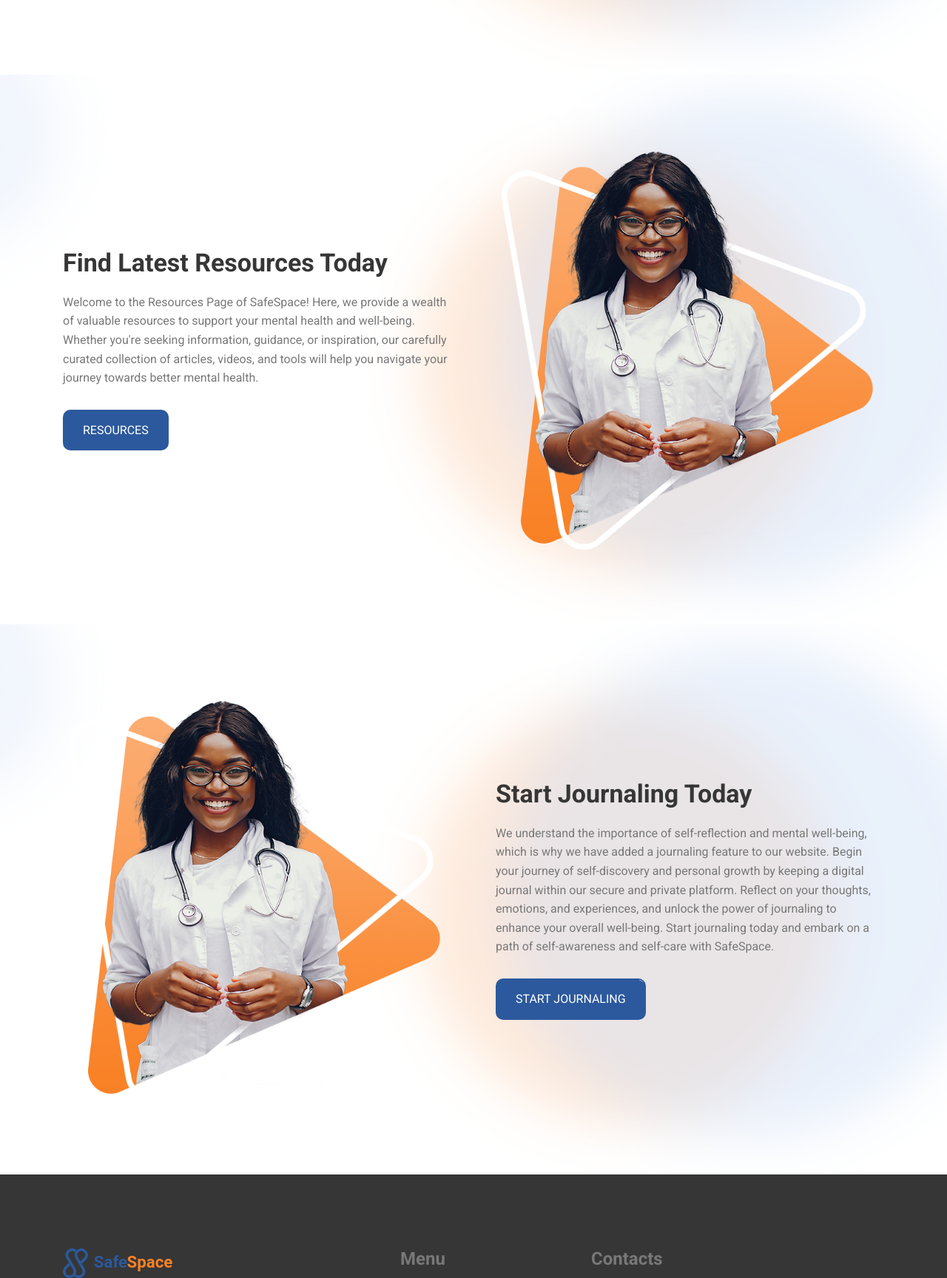
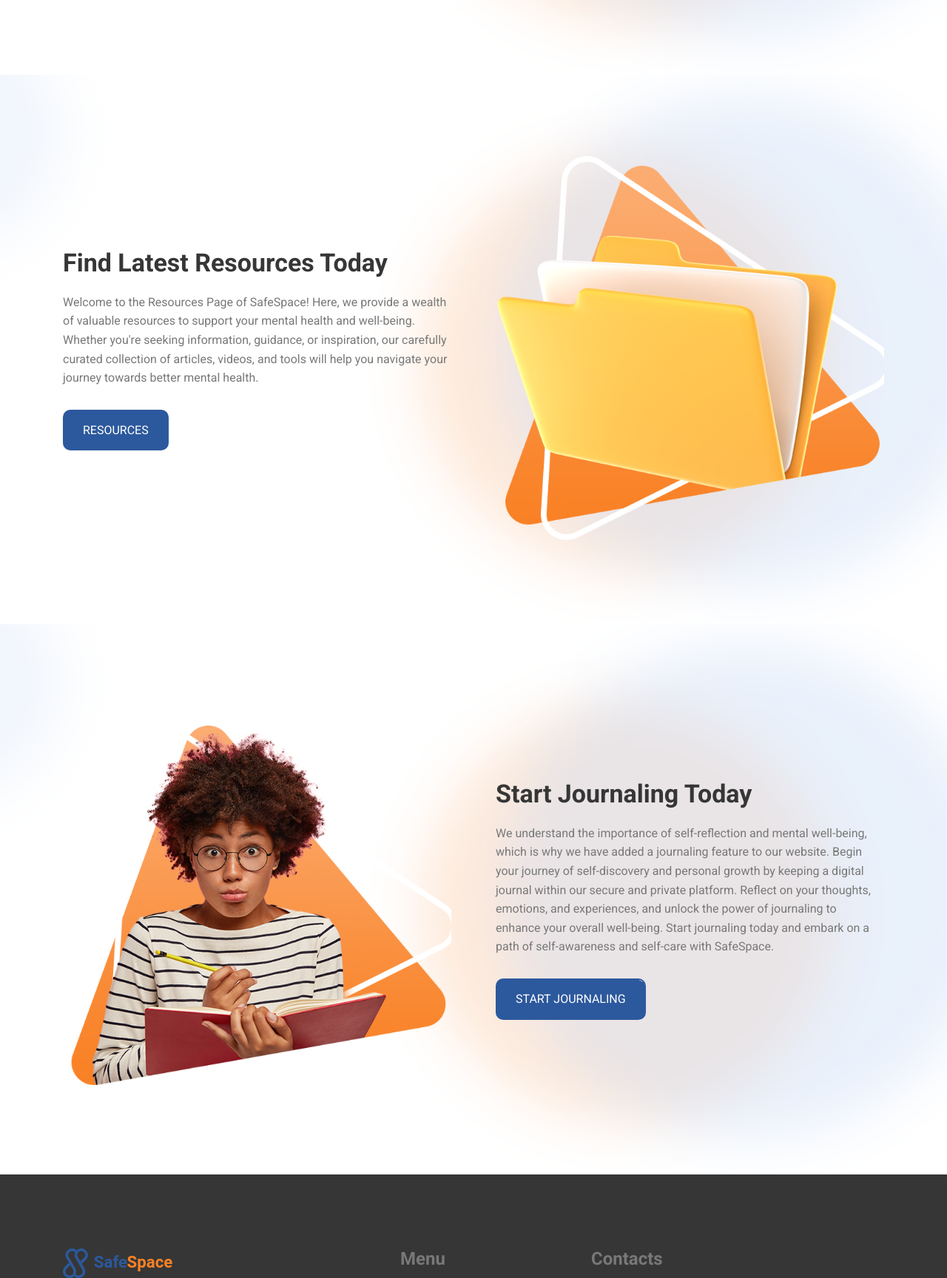
Before and after one commit to emmanuelofor/SafeSpace, a Flask app: page /homepage in a window 1280 px wide. Shown: the part 1064-2792 px from the top of the page at 74% size. Run offline with Flask 3, Linux system fonts and the light colour scheme; a user stored in the database is signed in.

Commit message:
update homepage images

```diff
--- a/templates/homepage.html
+++ b/templates/homepage.html
@@ -123,7 +123,7 @@
                 <div class="container">
 
                     <figure class="feature-banner" data-reveal="left">
-                        <img src="{{ url_for('static', filename='images/feature-banner.png') }}"  width="680" height="704" loading="lazy" alt="feature banner"
+                        <img src="{{ url_for('static', filename='images/feature-banner-1.png') }}"  width="680" height="704" loading="lazy" alt="feature banner"
                             class="w-100">
                     </figure>
 
@@ -134,8 +134,8 @@
                         </h2>
 
                         <p class="section-text">
-                          Mental health is just as important as physical health, and seeking help for mental health challenges is a sign of strength, not weakness. SafeSpace is here to support you on your mental health journey, and we are proud to offer the option to connect with trained and licensed therapists.....
-                          <a href="{{ url_for('therapists') }}">Read More</a>
+                            Mental health is just as important as physical health, and seeking help for mental health challenges is a sign of strength, not weakness. SafeSpace is here to support you on your mental health journey, and we are proud to offer the option to connect with trained and licensed therapists.....
+                            <a href="{{ url_for('therapists') }}">Read More</a>
                         </p>
 
                         <a href="{{ url_for('therapist2') }}" class="btn btn-primary has-after">Get help from professionals</a>
@@ -167,7 +167,7 @@
                     </div>
 
                     <figure class="feature-banner" data-reveal="left">
-                        <img src="{{ url_for('static', filename='images/feature-banner.png') }}"  width="680" height="704" loading="lazy" alt="feature banner"
+                        <img src="{{ url_for('static', filename='images/feature-banner-2.png') }}"  width="680" height="704" loading="lazy" alt="feature banner"
                             class="w-100">
                     </figure>
 
@@ -179,7 +179,7 @@
                 <div class="container">
 
                     <figure class="feature-banner" data-reveal="left">
-                        <img src="{{ url_for('static', filename='images/feature-banner.png') }}"  width="680" height="704" loading="lazy" alt="feature banner"
+                        <img src="{{ url_for('static', filename='images/feature-banner-3.png') }}"  width="680" height="704" loading="lazy" alt="feature banner"
                             class="w-100">
                     </figure>
 
```
Also changed, not shown: static/images/feature-banner-1.png (renamed from static/images/feature-banner.png), static/images/feature-banner-2.png (added), static/images/feature-banner-3.png (added).
